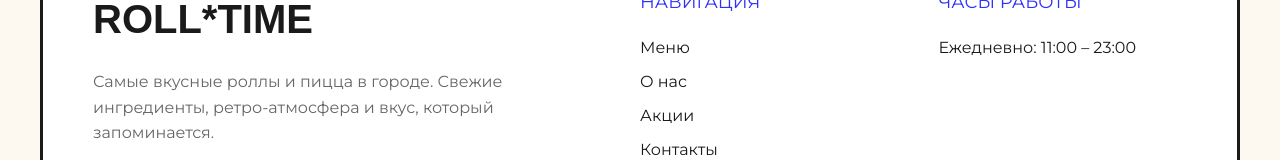
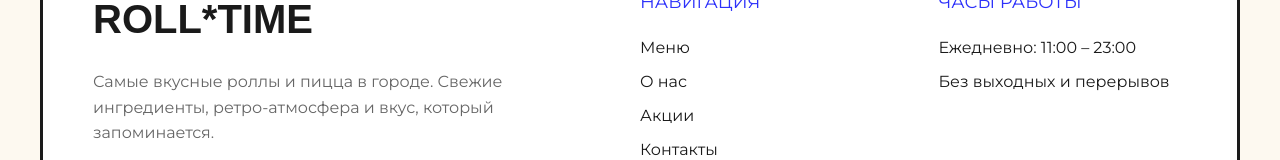
Before and after one commit to pr-poehali-dev/project-alpha-initiative-16, a React (Vite) app: page / in a window 1280 px wide. Shown: the part 2897-3057 px from the top of the page. Built offline with nearby package versions, Linux system fonts and the light colour scheme; a web font is replaced by a local one.

Commit message:
Расширь график на 24/7

```diff
--- a/src/pages/Index.tsx
+++ b/src/pages/Index.tsx
@@ -241,6 +241,7 @@ export default function Index() {
           <h4>Часы работы</h4>
           <ul>
             <li>Ежедневно: 11:00 – 23:00</li>
+            <li>Без выходных и перерывов</li>
           </ul>
         </div>
         <div className="footer-links">
```
